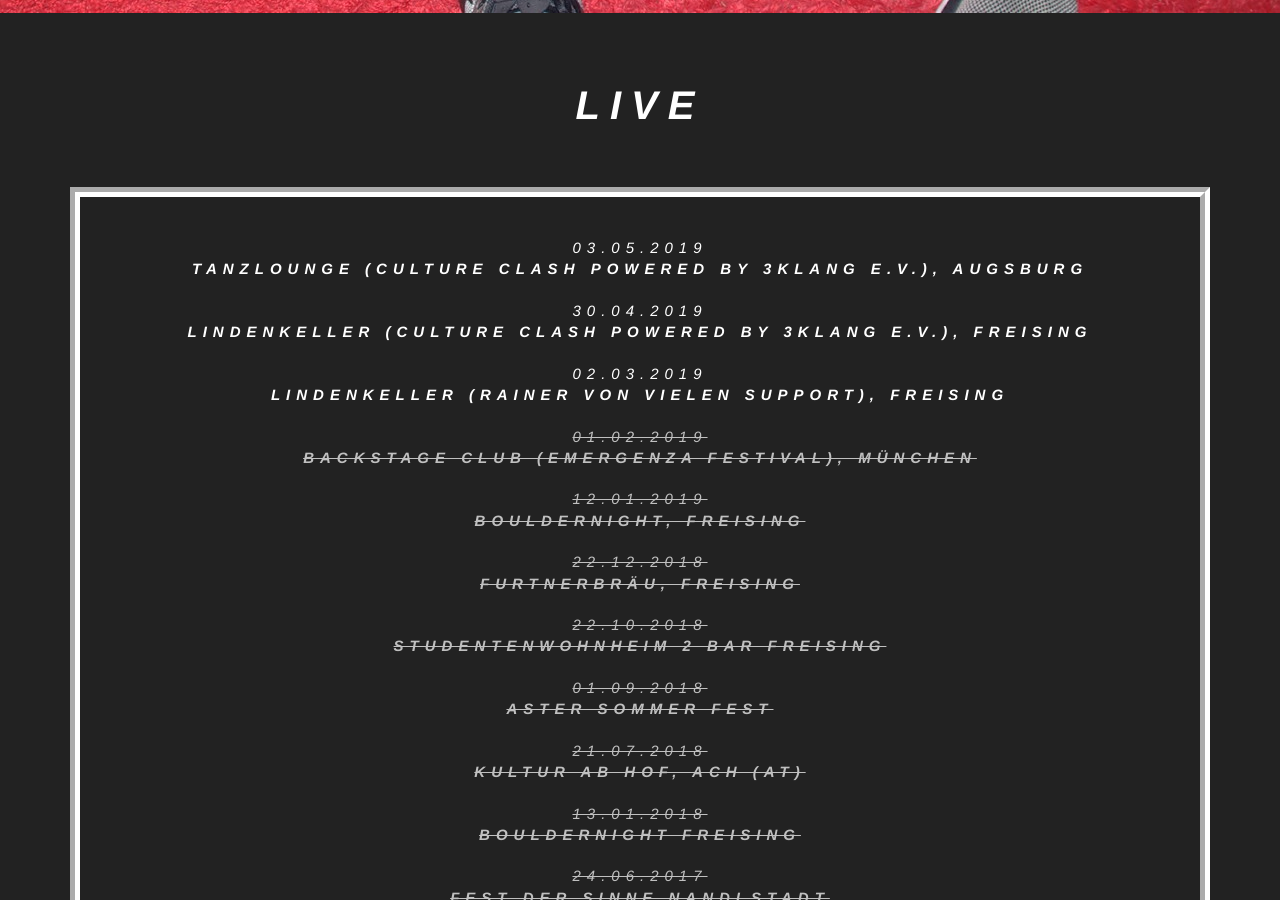
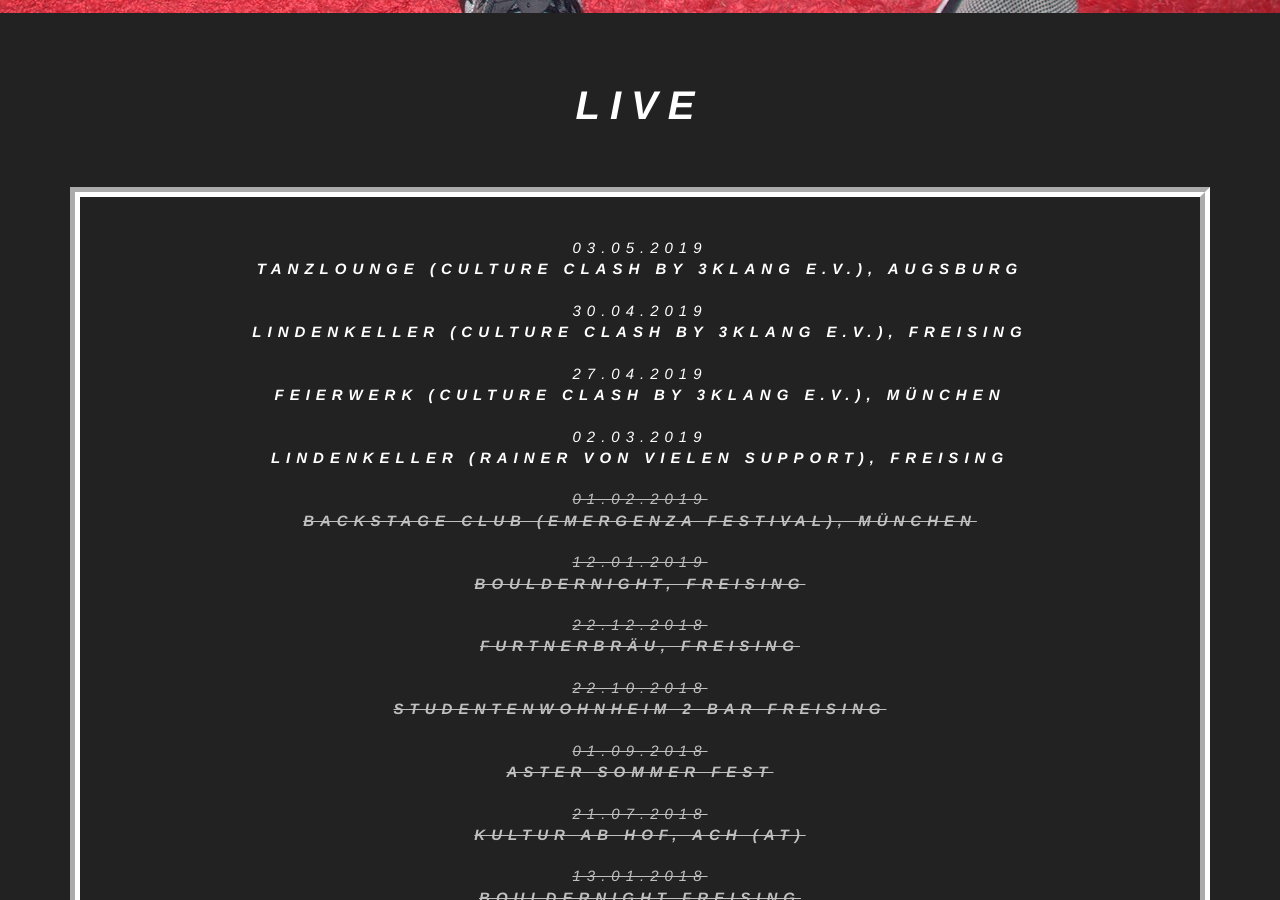
Before and after one commit to jabbadafunk/jabbadafunk.github.io, a Jekyll site: the page built from index.html, in a window 1280 px wide and 900 px high, scrolled down 887 px. Built offline with Jekyll 4.4.1, drawn with Linux system fonts in a browser that asks for light colours.

Commit message:
Update from Forestry.io jabbadafunk@gmail.com updated _data/gigs.yml

```diff
--- a/_data/gigs.yml
+++ b/_data/gigs.yml
@@ -1,9 +1,12 @@
 ---
-- location: Tanzlounge (Culture Clash powered by 3Klang e.V.), Augsburg
+- location: Tanzlounge (Culture Clash by 3Klang e.V.), Augsburg
   date: 03.05.2019
   completed: false
-- location: Lindenkeller (Culture Clash powered by 3Klang e.V.), Freising
+- location: Lindenkeller (Culture Clash by 3Klang e.V.), Freising
   date: 30.04.2019
+  completed: false
+- location: Feierwerk (Culture Clash by 3Klang e.V.), München
+  date: 27.04.2019
   completed: false
 - location: Lindenkeller (Rainer von Vielen Support), Freising
   date: 02.03.2019
```
